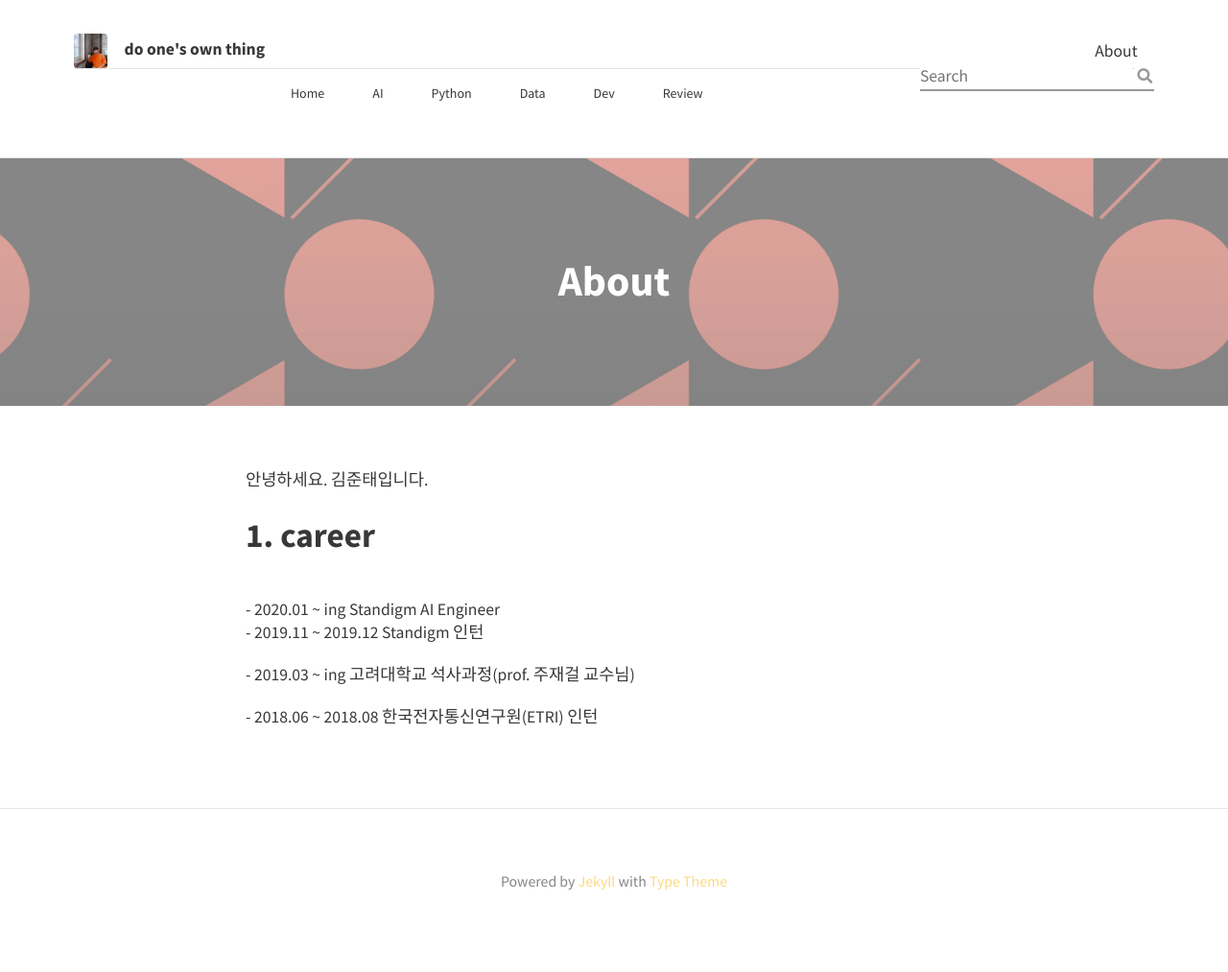
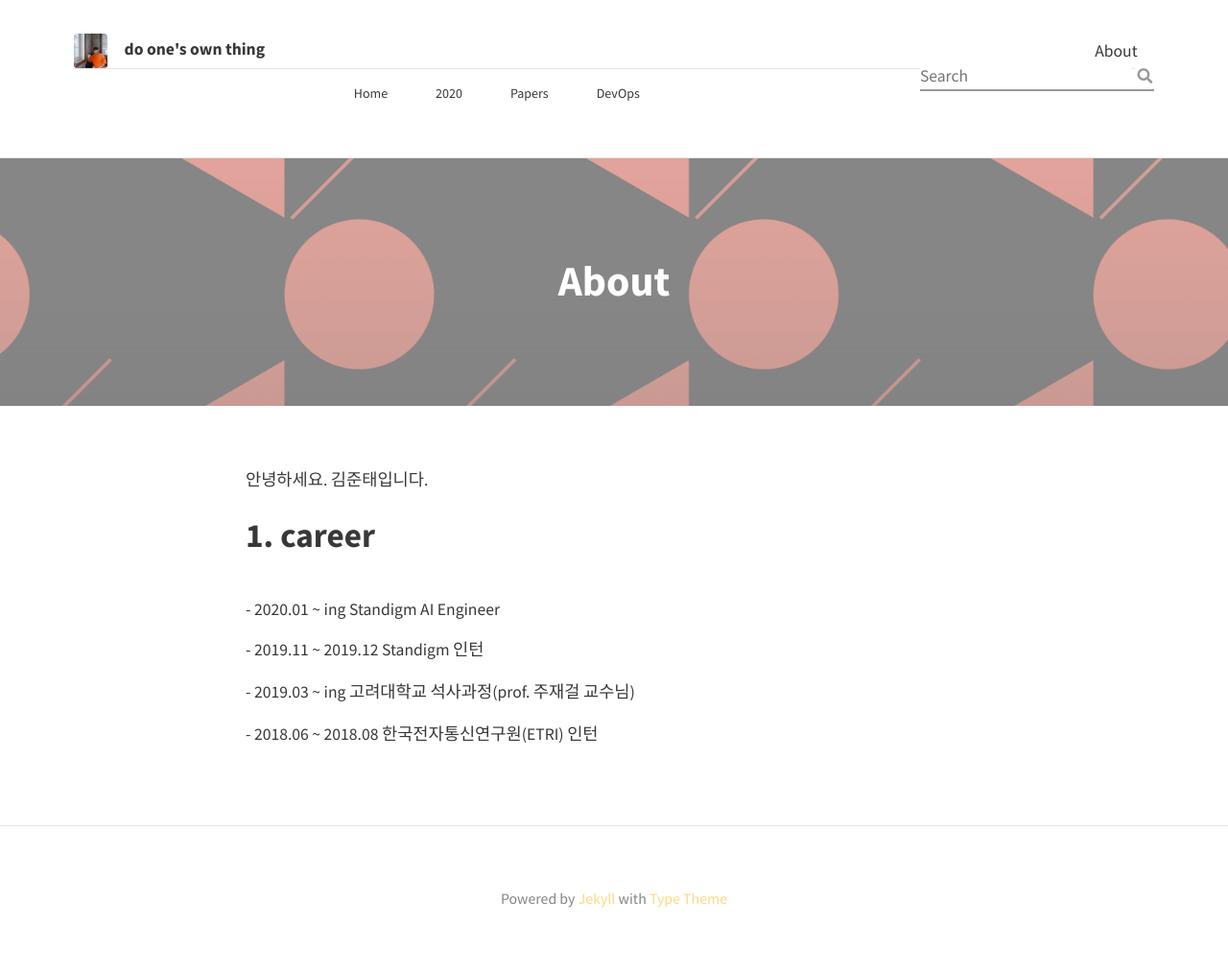
Before and after one commit to OPAYA/OPAYA.github.io, a Jekyll site: the page built from about.md, in a window 1280 px wide. Shown: the whole page at 96% size. Built offline with Jekyll 4.4.1, drawn with Linux system fonts in a browser that asks for light colours; nearby versions of some CDN libraries.

Commit message:
Edit header

```diff
--- a/_includes/header.html
+++ b/_includes/header.html
@@ -42,40 +42,24 @@
 	<div class="site-category">
 	    <ul class='cat1'>
 	      <li><a href="/">Home</a></li>
-	      <li><a href="/">AI</a>
+	      <li><a href="/">2020</a>
 	        <ul>
-	        	<li><a href="/AI/ML">Machine Learning</a></li>
-	        	<li><a href="/AI/Tensorflow">Tensorflow</a></li>
-	        	<li><a href="/AI/Pytorch">Pytorch</a></li>
+	        	<li><a href="/2020/경영스터디">경영스터디</a></li>
+	        	<li><a href="/2020/영상편집">영상편집</a></li>
+	        	<li><a href="/2020/트레바리">트레바리</a></li>
+	        	<li><a href="/2020/트레이딩">트레이딩</a></li>
         	</ul>
       	  </li>
-	      <li><a href="/">Python</a>
+	      <li><a href="/">Papers</a>
 	        <ul>
-	        	<li><a href="/Python/Serverless">Serverless</a></li>
-	            <li><a href="/Python/Scrapy">Scrapy</a></li>
-	            <li><a href="/Python/Django">Django</a></li>
+	        	<li><a href="/Papers/DeepLearning">DeepLearning</a></li>
+	            <li><a href="/Papers/Graph">Graph</a></li>
+	            <li><a href="/Papers/Molecule">Molecule</a></li>
 	        </ul>
 	      </li>
-	      <li><a href="/">Data</a>
+	      <li><a href="/">DevOps</a>
 	        <ul>
-	            <li><a href="/Data/Database">Database</a></li>
-	            <li><a href="/Data/BigQuery">BigQuery</a></li>
-	            <li><a href="/Data/kaggle">kaggle</a></li>
-	            <li><a href="/Data/Spark">Spark</a></li>
-	            <li><a href="/Data/Statistics">Statistics</a></li>
-	        </ul>
-	      </li>
-	      <li><a href="/">Dev</a>
-	        <ul>
-	        	<li><a href="/Dev/opensource">open source</a></li>
-	            <li><a href="/Dev/github">git/github</a></li>
-	            <li><a href="/Dev/install">install</a></li>
-	        </ul>
-	      </li>
-	      <li><a href="/">Review</a>
-	        <ul>
-	            <li><a href="/Review/Book">Book</a></li>
-	            <li><a href="/Review/etc">etc.</a></li>
+	            <li><a href="/DevOps/Docker">Database</a></li>
 	        </ul>
 	      </li>
 	    </ul>
--- a/about.md
+++ b/about.md
@@ -12,7 +12,8 @@ feature-img: "assets/img/sample_feature_img_2.png"
 
 <br>
 
--  2020.01 ~ ing  Standigm AI Engineer <p>
+-  2020.01 ~ ing   Standigm AI Engineer <p>
+	<p>
 -  2019.11 ~ 2019.12  Standigm 인턴 <p>
 	<p>
 -  2019.03 ~ ing  고려대학교 석사과정(prof. 주재걸 교수님) <p>
```
